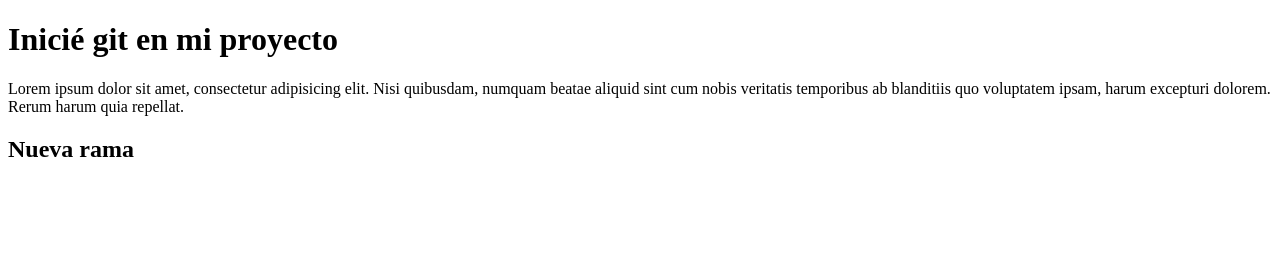
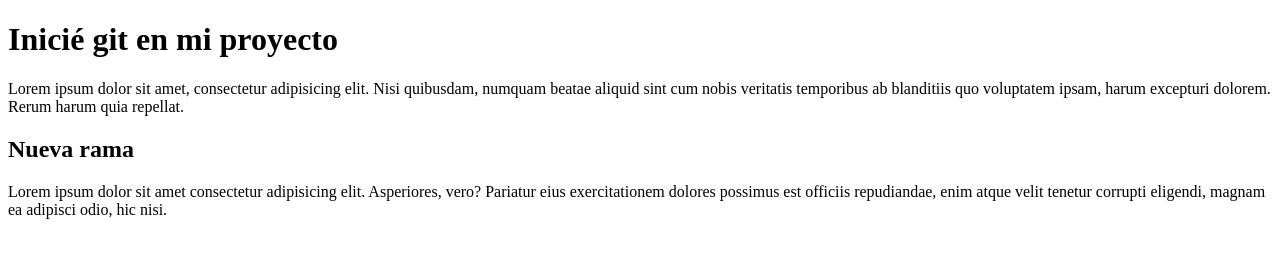
Before and after one commit to OKlg1/primer-repo, a plain HTML site: page index.html in a window 1280 px wide. Drawn offline with Linux system fonts and the light colour scheme.

Commit message:
agregué un segundo parrafo

```diff
--- a/index.html
+++ b/index.html
@@ -11,5 +11,7 @@
     <p>Lorem ipsum dolor sit amet, consectetur adipisicing elit. Nisi quibusdam, numquam beatae aliquid sint cum nobis veritatis temporibus ab blanditiis quo voluptatem ipsam, harum excepturi dolorem. Rerum harum quia repellat.</p>
 
     <h2>Nueva rama</h2>
+    <p>Lorem ipsum dolor sit amet consectetur adipisicing elit. Asperiores, vero? Pariatur eius exercitationem dolores possimus est officiis repudiandae, enim atque velit tenetur corrupti eligendi, magnam ea adipisci odio, hic nisi.</p>
+
 </body>
 </html>
```
